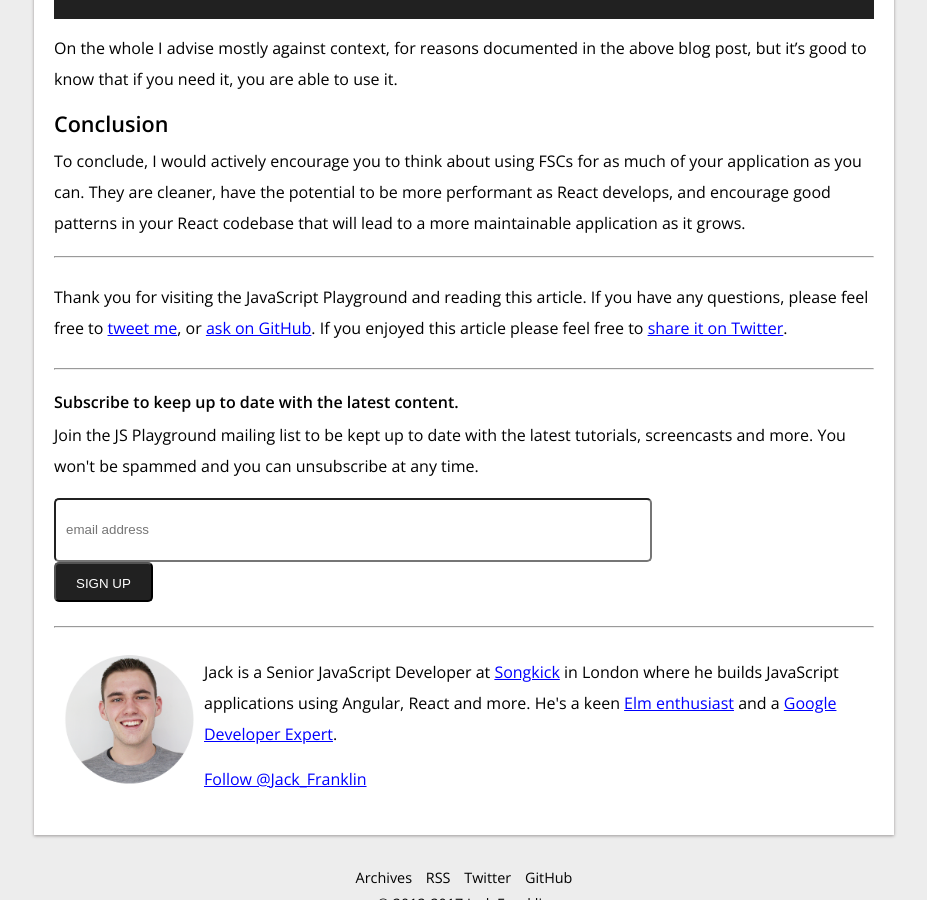
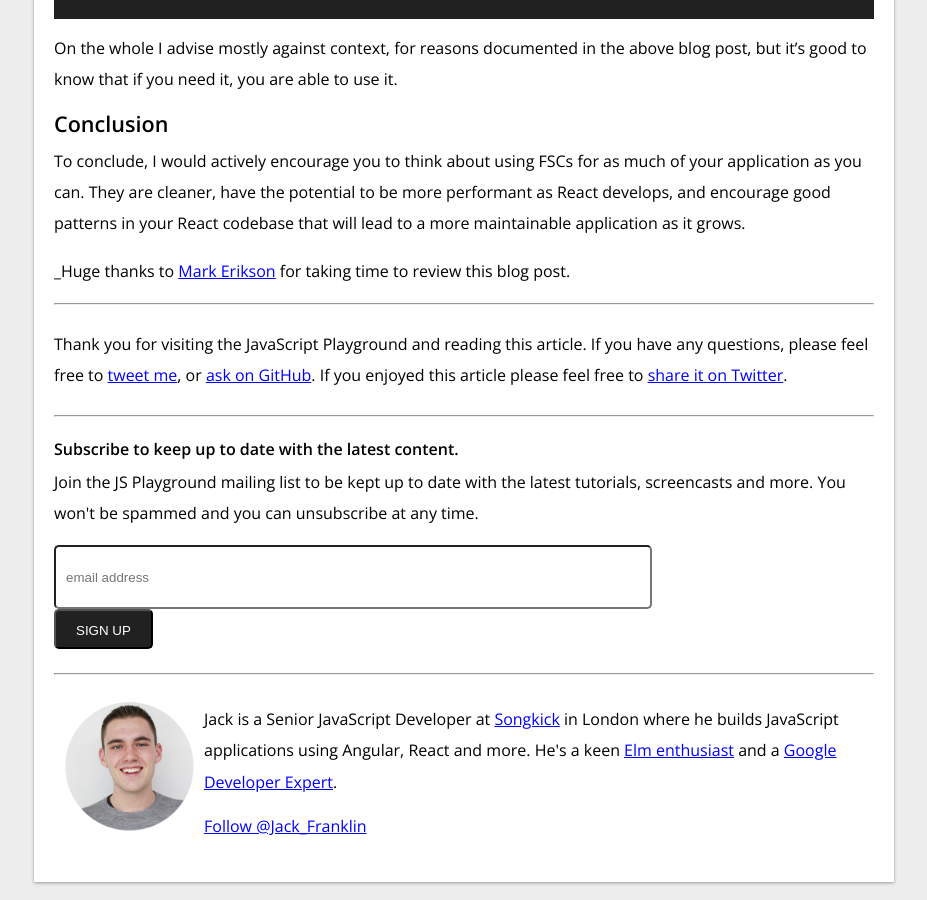
Before and after one commit to jackfranklin/javascriptplayground.com, a Jekyll site: the page built from _posts/2017-03-07-functional-stateless-components-react.md, in a window 1280 px wide and 900 px high, scrolled down 4110 px. Shown: the whole window, without its empty margins (176-1103 px from the left). Built offline with Jekyll 4.4.1, drawn with Linux system fonts in a browser that asks for light colours; comment, search, counter and statistics services are not loaded.

Commit message:
Thanks to Mark!

```diff
--- a/_posts/2017-03-07-functional-stateless-components-react.md
+++ b/_posts/2017-03-07-functional-stateless-components-react.md
@@ -145,3 +145,5 @@ On the whole I advise mostly against context, for reasons documented in the abov
 ## Conclusion
 
 To conclude, I would actively encourage you to think about using FSCs for as much of your application as you can. They are cleaner, have the potential to be more performant as React develops, and encourage good patterns in your React codebase that will lead to a more maintainable application as it grows.
+
+_Huge thanks to [Mark Erikson](https://twitter.com/acemarke) for taking time to review this blog post.
```
